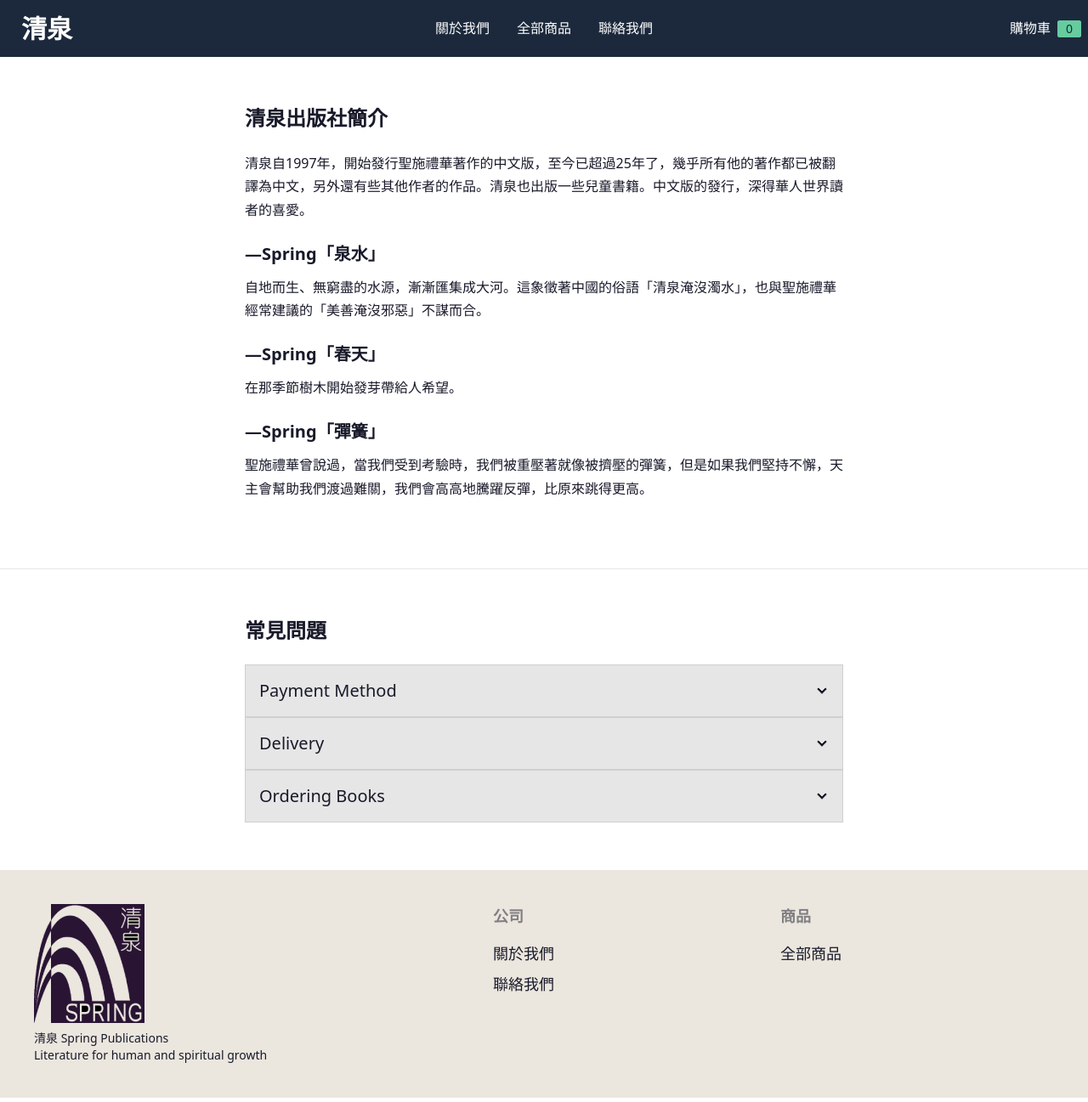
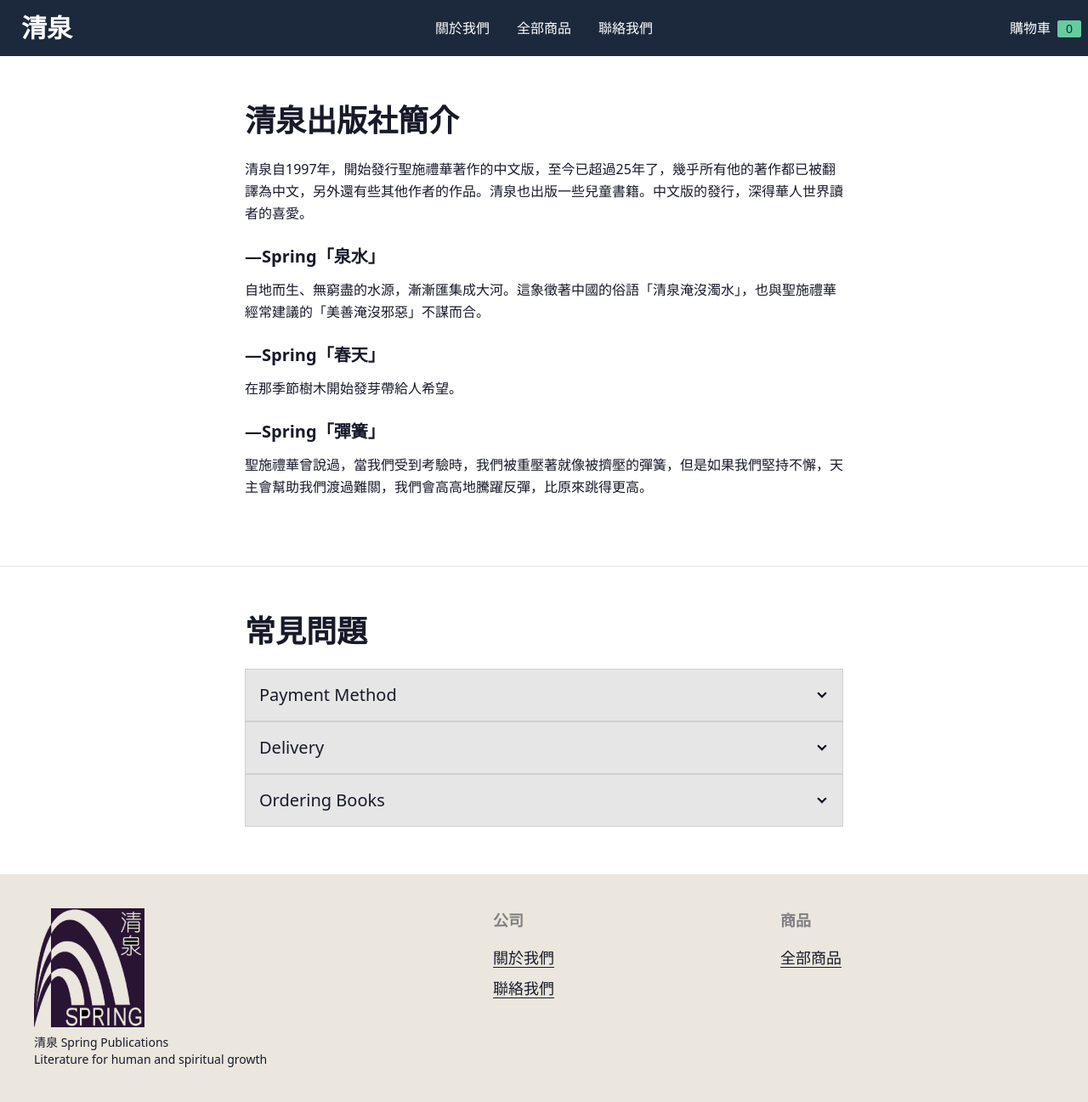
Before and after one commit to msunji/spring-publications-tw, a Next.js app: page /about in a window 1280 px wide. Shown: the whole page at 85% size. Built offline with nearby package versions, Linux system fonts and the light colour scheme.

Commit message:
Additional layout tweaks
- Change bg colour to white
- Fix link colours and hover/focus decor

```diff
--- a/styles/globals.css
+++ b/styles/globals.css
@@ -4,13 +4,13 @@
 
 @layer base {
   body {
-    line-height: 1.7;
+    @apply bg-base-100 leading-relaxed;
   }
   h1, h2, h3 {
     @apply font-bold;
   }
   h1 {
-    @apply text-2xl;
+    @apply text-4xl;
   }
   h2 {
     @apply text-xl;
@@ -41,18 +41,25 @@
   small {
     @apply text-[0.92em];
   }
+  a:not(nav a, .product-grid a),
+  a:visited:not(nav a) {
+    @apply underline underline-offset-4;
+  }
+  a:hover:not(nav a, .product-grid a),
+  a:focus:not(nav a, .product-grid a) {
+    @apply text-accent no-underline
+  }
 }
 
 @layer components {
-  .btn:not(.page-select .btn, .qty-btn) {
+  .btn:not(nav .btn, .page-select .btn, .qty-btn) {
     @apply rounded-lg;
   }
   .text-content p {
     @apply mb-6;
   }
   .section-divider {
-    @apply border-b;
-    @apply border-base-200;
+    @apply border-b border-base-200;
   }
   .page-select {
     @apply space-x-2;
```
